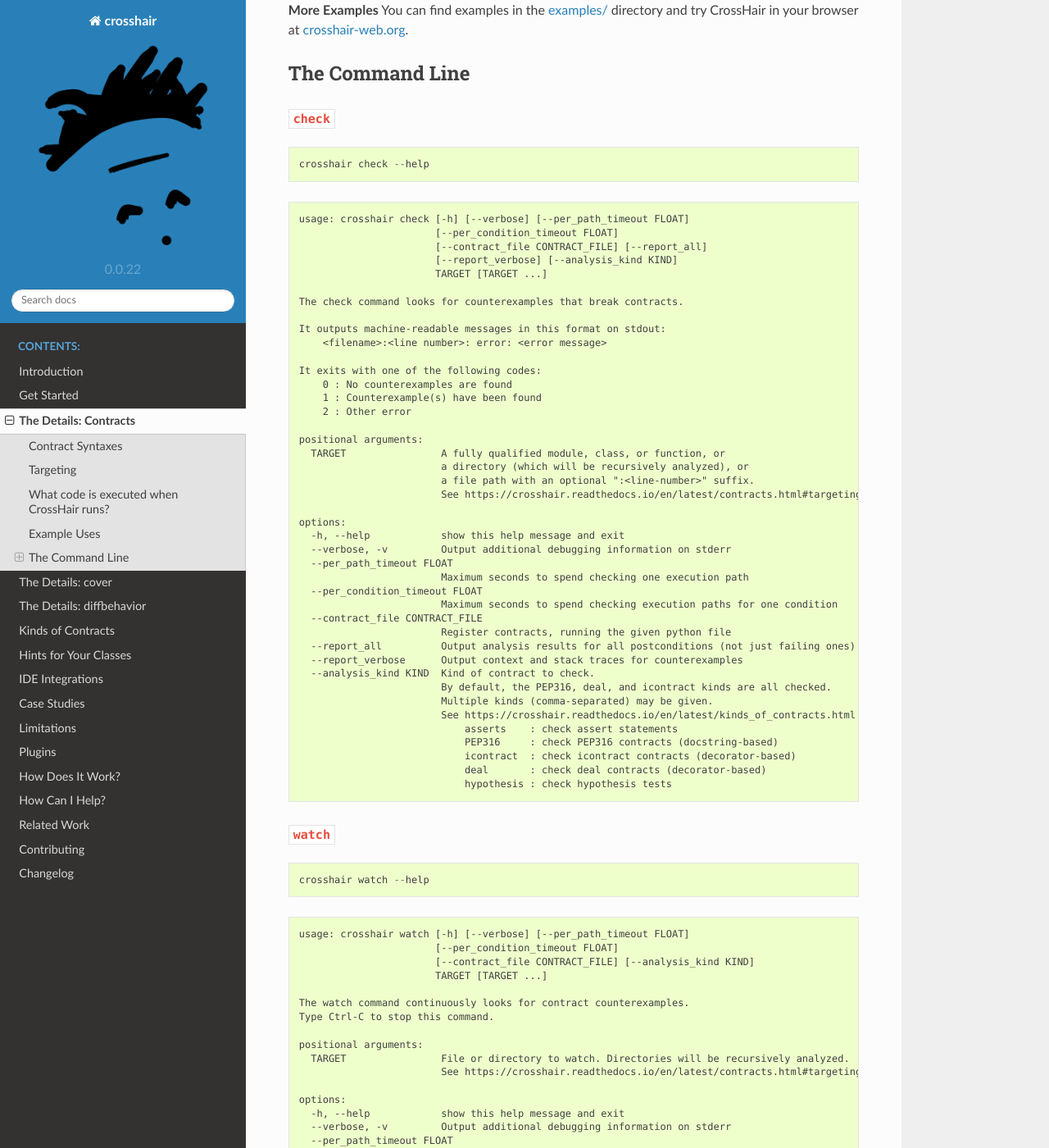
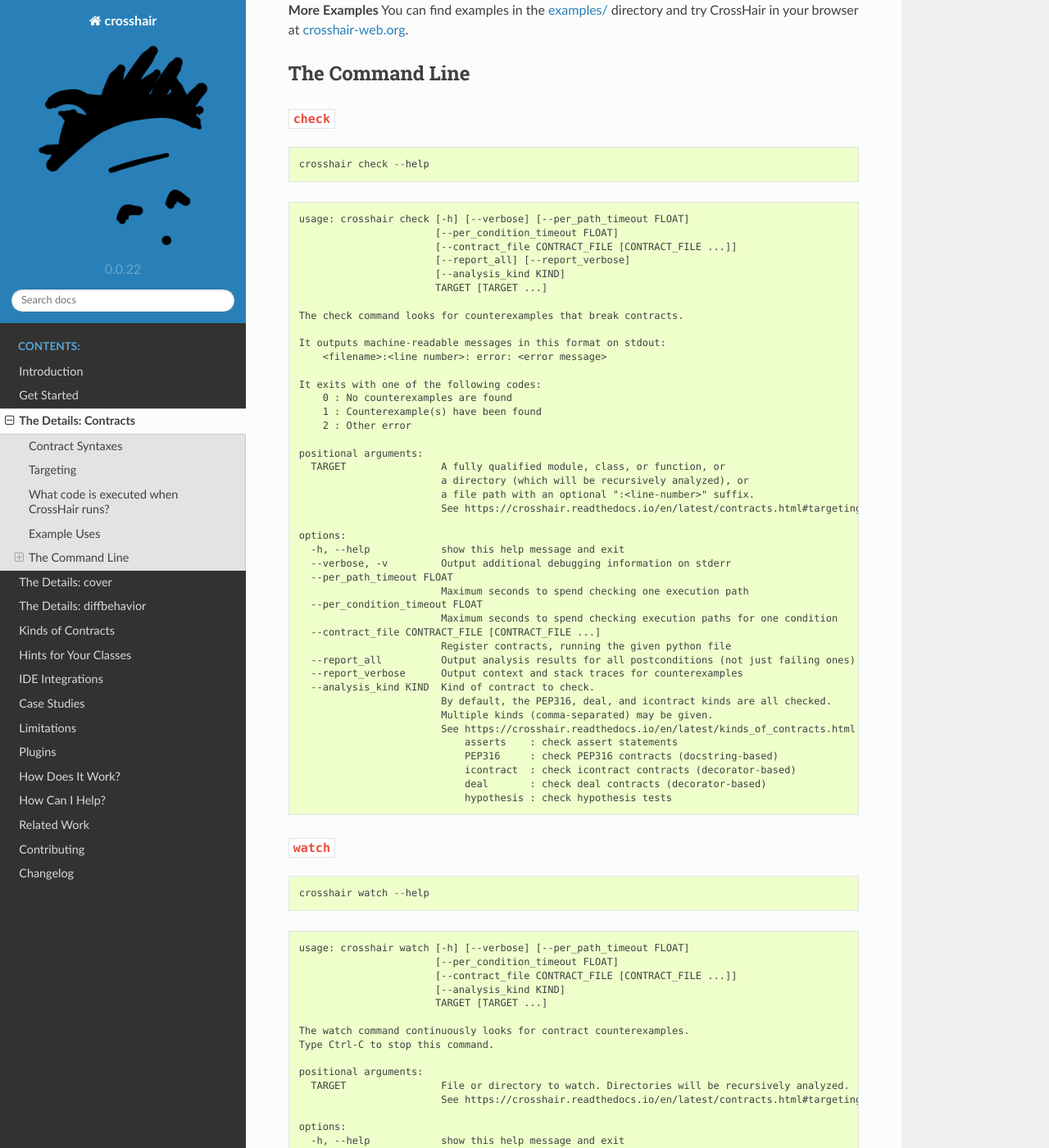
Before and after one commit to pschanely/CrossHair, a Sphinx documentation site: the page built from doc/source/contracts.rst, in a window 1280 px wide and 1400 px high, scrolled down 3508 px. Shown: the whole window at 82% size. Built offline with Sphinx 7.4.7 and the Read the Docs theme 2.0.0, drawn with Linux system fonts in a browser that asks for light colours; the version number is read from the project's files by our own code; some of the changed text lies outside the part shown.

Commit message:
Allow multiple contract files

```diff
--- a/doc/source/contracts.rst
+++ b/doc/source/contracts.rst
@@ -168,8 +168,9 @@
 
     usage: crosshair check [-h] [--verbose] [--per_path_timeout FLOAT]
                            [--per_condition_timeout FLOAT]
-                           [--contract_file CONTRACT_FILE] [--report_all]
-                           [--report_verbose] [--analysis_kind KIND]
+                           [--contract_file CONTRACT_FILE [CONTRACT_FILE ...]]
+                           [--report_all] [--report_verbose]
+                           [--analysis_kind KIND]
                            TARGET [TARGET ...]
 
     The check command looks for counterexamples that break contracts.
@@ -195,7 +196,7 @@
                             Maximum seconds to spend checking one execution path
       --per_condition_timeout FLOAT
                             Maximum seconds to spend checking execution paths for one condition
-      --contract_file CONTRACT_FILE
+      --contract_file CONTRACT_FILE [CONTRACT_FILE ...]
                             Register contracts, running the given python file
       --report_all          Output analysis results for all postconditions (not just failing ones)
       --report_verbose      Output context and stack traces for counterexamples
@@ -223,7 +224,8 @@
 
     usage: crosshair watch [-h] [--verbose] [--per_path_timeout FLOAT]
                            [--per_condition_timeout FLOAT]
-                           [--contract_file CONTRACT_FILE] [--analysis_kind KIND]
+                           [--contract_file CONTRACT_FILE [CONTRACT_FILE ...]]
+                           [--analysis_kind KIND]
                            TARGET [TARGET ...]
 
     The watch command continuously looks for contract counterexamples.
@@ -240,7 +242,7 @@
                             Maximum seconds to spend checking one execution path
       --per_condition_timeout FLOAT
                             Maximum seconds to spend checking execution paths for one condition
-      --contract_file CONTRACT_FILE
+      --contract_file CONTRACT_FILE [CONTRACT_FILE ...]
                             Register contracts, running the given python file
       --analysis_kind KIND  Kind of contract to check.
                             By default, the PEP316, deal, and icontract kinds are all checked.
--- a/doc/source/cover.rst
+++ b/doc/source/cover.rst
@@ -65,7 +65,7 @@
 
     usage: crosshair cover [-h] [--verbose] [--per_path_timeout FLOAT]
                            [--per_condition_timeout FLOAT]
-                           [--contract_file CONTRACT_FILE]
+                           [--contract_file CONTRACT_FILE [CONTRACT_FILE ...]]
                            [--example_output_format FORMAT] [--coverage_type TYPE]
                            FUNCTION
 
@@ -83,7 +83,7 @@
                             Maximum seconds to spend checking one execution path
       --per_condition_timeout FLOAT
                             Maximum seconds to spend checking execution paths for one condition
-      --contract_file CONTRACT_FILE
+      --contract_file CONTRACT_FILE [CONTRACT_FILE ...]
                             Register contracts, running the given python file
       --example_output_format FORMAT
                             Determines how to output examples.
--- a/doc/source/diff_behavior.rst
+++ b/doc/source/diff_behavior.rst
@@ -46,7 +46,7 @@
 
     usage: crosshair diffbehavior [-h] [--verbose] [--per_path_timeout FLOAT]
                                   [--per_condition_timeout FLOAT]
-                                  [--contract_file CONTRACT_FILE]
+                                  [--contract_file CONTRACT_FILE [CONTRACT_FILE ...]]
                                   FUNCTION1 FUNCTION2
 
     Find differences in the behavior of two functions.
@@ -63,7 +63,7 @@
                             Maximum seconds to spend checking one execution path
       --per_condition_timeout FLOAT
                             Maximum seconds to spend checking execution paths for one condition
-      --contract_file CONTRACT_FILE
+      --contract_file CONTRACT_FILE [CONTRACT_FILE ...]
                             Register contracts, running the given python file
 
 .. Help ends: crosshair diffbehavior --help
```
Also changed, not shown: 1 other file.
